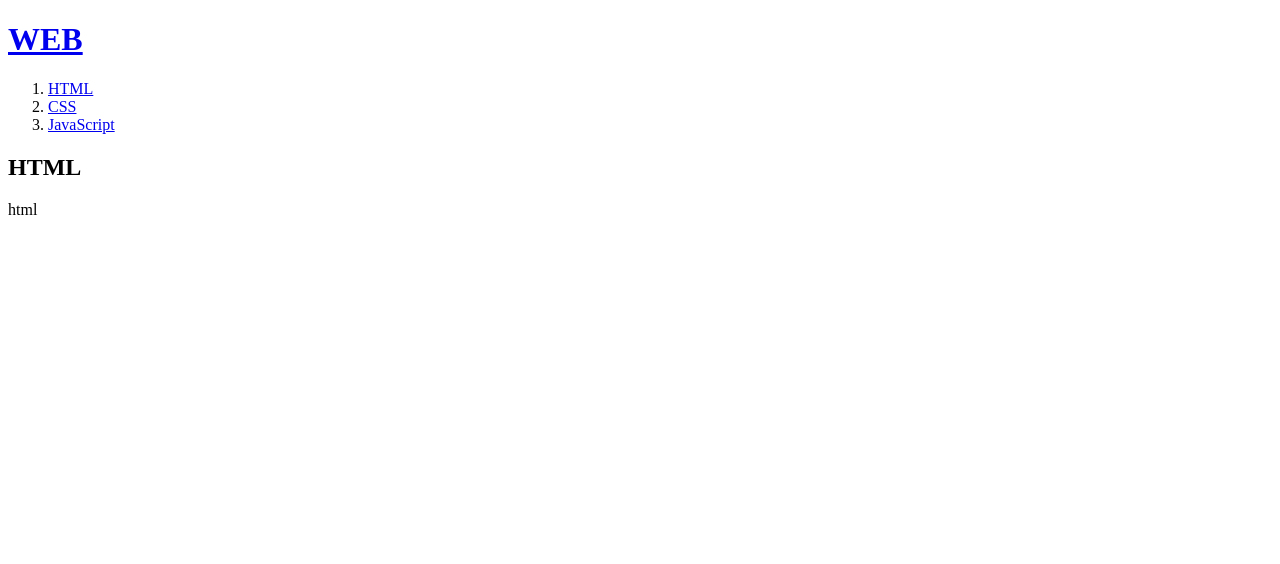
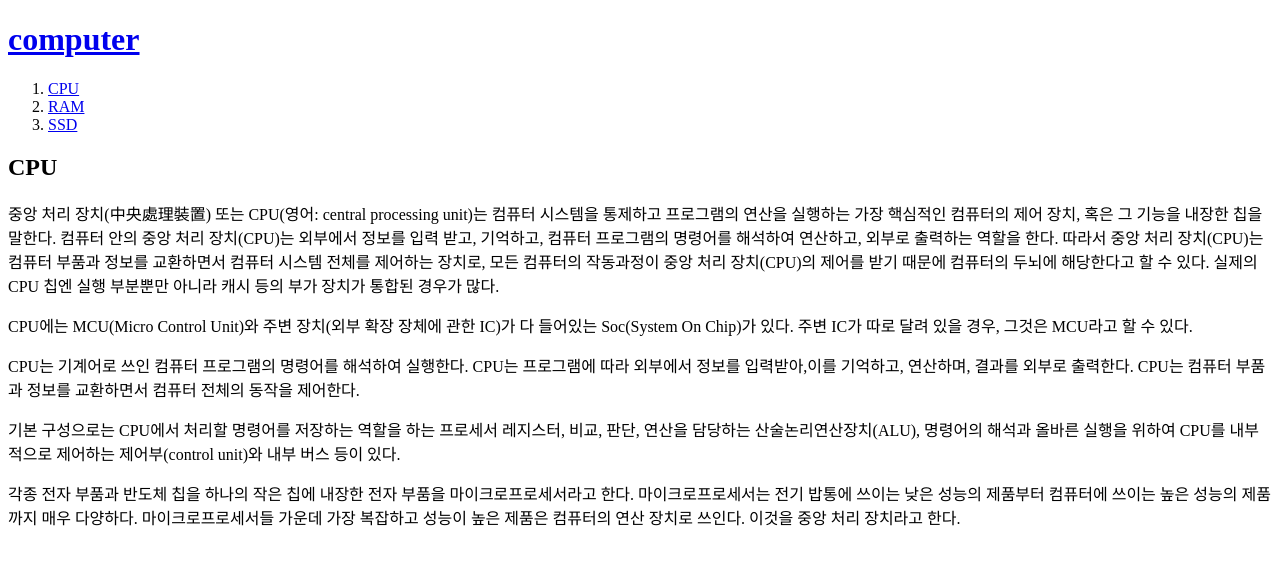
Before and after one commit to zmfoq12345/practice, a plain HTML site: page 1.html in a window 1280 px wide. Drawn offline with Linux system fonts and the light colour scheme.

Commit message:
Add files via upload

```diff
--- a/1.html
+++ b/1.html
@@ -2,22 +2,31 @@
 <html>
 
   <head>
-    <title>WEB1 - HTML</title>
+    <title>Computer</title>
     <meta charset="utf-8">
   </head>
 
   <body>
-    <h1><a href="index.html">WEB</a></h1>
+    <h1><a href="index.html">computer</a></h1>
     <ol>
-      <li><a href="1.html">HTML</a></li>
-      <li><a href="2.html">CSS</a></li>
-      <li><a href="3.html">JavaScript</a></li>
+      <li><a href="1.html">CPU</a></li>
+      <li><a href="2.html">RAM</a></li>
+      <li><a href="3.html">SSD</a></li>
     </ol>
-    <h2>HTML</h2>
+    <h2>CPU</h2>
     <p>
-      html
+      중앙 처리 장치(中央處理裝置) 또는 CPU(영어: central processing unit)는 컴퓨터 시스템을 통제하고 프로그램의 연산을 실행하는 가장 핵심적인 컴퓨터의 제어 장치, 혹은 그 기능을 내장한 칩을 말한다. 컴퓨터 안의 중앙 처리 장치(CPU)는 외부에서 정보를 입력 받고, 기억하고, 컴퓨터 프로그램의 명령어를 해석하여 연산하고, 외부로 출력하는 역할을 한다. 따라서 중앙 처리 장치(CPU)는 컴퓨터 부품과 정보를 교환하면서 컴퓨터 시스템 전체를 제어하는 장치로, 모든 컴퓨터의 작동과정이 중앙 처리 장치(CPU)의 제어를 받기 때문에 컴퓨터의 두뇌에 해당한다고 할 수 있다. 실제의 CPU 칩엔 실행 부분뿐만 아니라 캐시 등의 부가 장치가 통합된 경우가 많다.
+</p><p>
+CPU에는 MCU(Micro Control Unit)와 주변 장치(외부 확장 장체에 관한 IC)가 다 들어있는 Soc(System On Chip)가 있다. 주변 IC가 따로 달려 있을 경우, 그것은 MCU라고 할 수 있다.
+</p>
+CPU는 기계어로 쓰인 컴퓨터 프로그램의 명령어를 해석하여 실행한다. CPU는 프로그램에 따라 외부에서 정보를 입력받아,이를 기억하고, 연산하며, 결과를 외부로 출력한다.
+ CPU는 컴퓨터 부품과 정보를 교환하면서 컴퓨터 전체의 동작을 제어한다.
+ </p><p>
+기본 구성으로는 CPU에서 처리할 명령어를 저장하는 역할을 하는 프로세서 레지스터, 비교, 판단, 연산을 담당하는 산술논리연산장치(ALU), 명령어의 해석과 올바른 실행을 위하여
+  CPU를 내부적으로 제어하는 제어부(control unit)와 내부 버스 등이 있다.
+  </p><p>
+각종 전자 부품과 반도체 칩을 하나의 작은 칩에 내장한 전자 부품을 마이크로프로세서라고 한다. 마이크로프로세서는 전기 밥통에 쓰이는 낮은 성능의 제품부터 컴퓨터에 쓰이는 높은 성능의 제품까지 매우 다양하다. 마이크로프로세서들 가운데 가장 복잡하고 성능이 높은 제품은 컴퓨터의 연산 장치로 쓰인다. 이것을 중앙 처리 장치라고 한다.
     </p>
-
-  </body>
+      </body>
 
 <html>
```
Also changed, not shown: 2.html (+9 -6 lines), 3.html (+11 -6 lines), index.html (+15 -6 lines).
